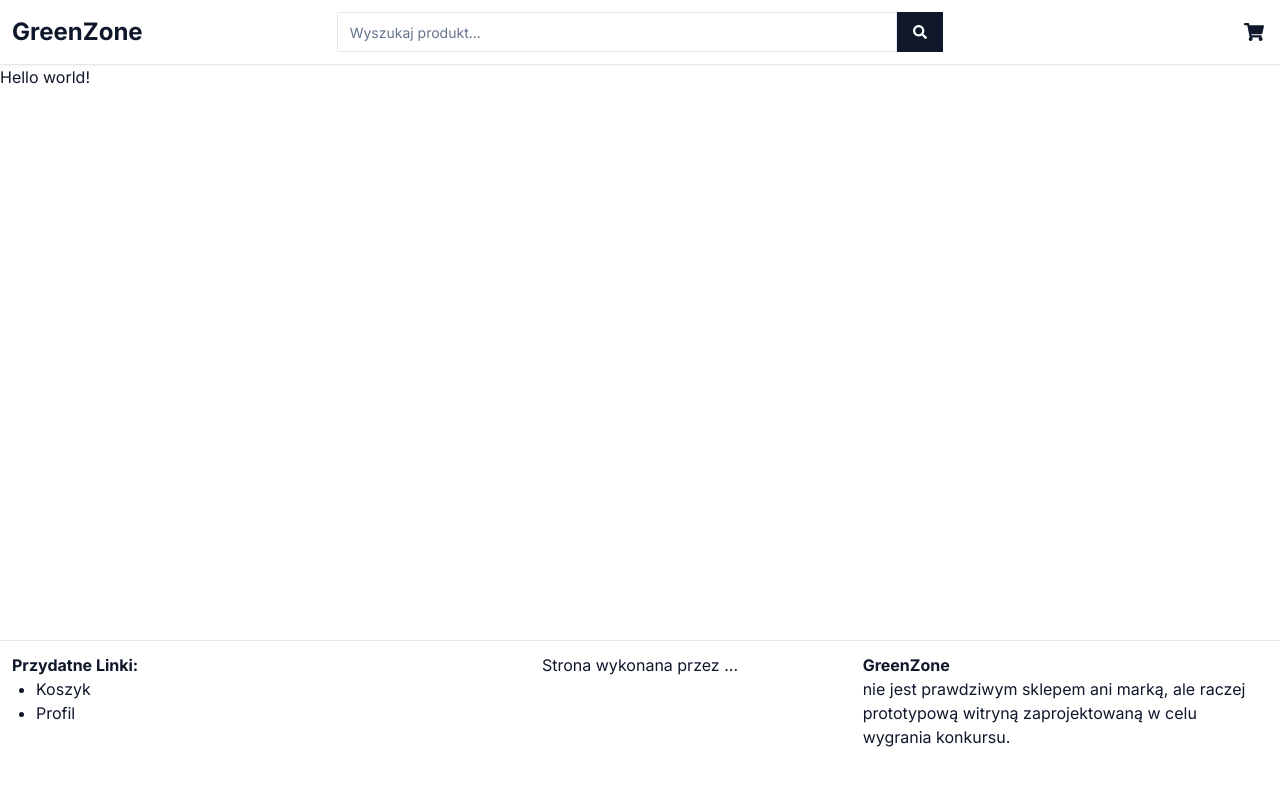
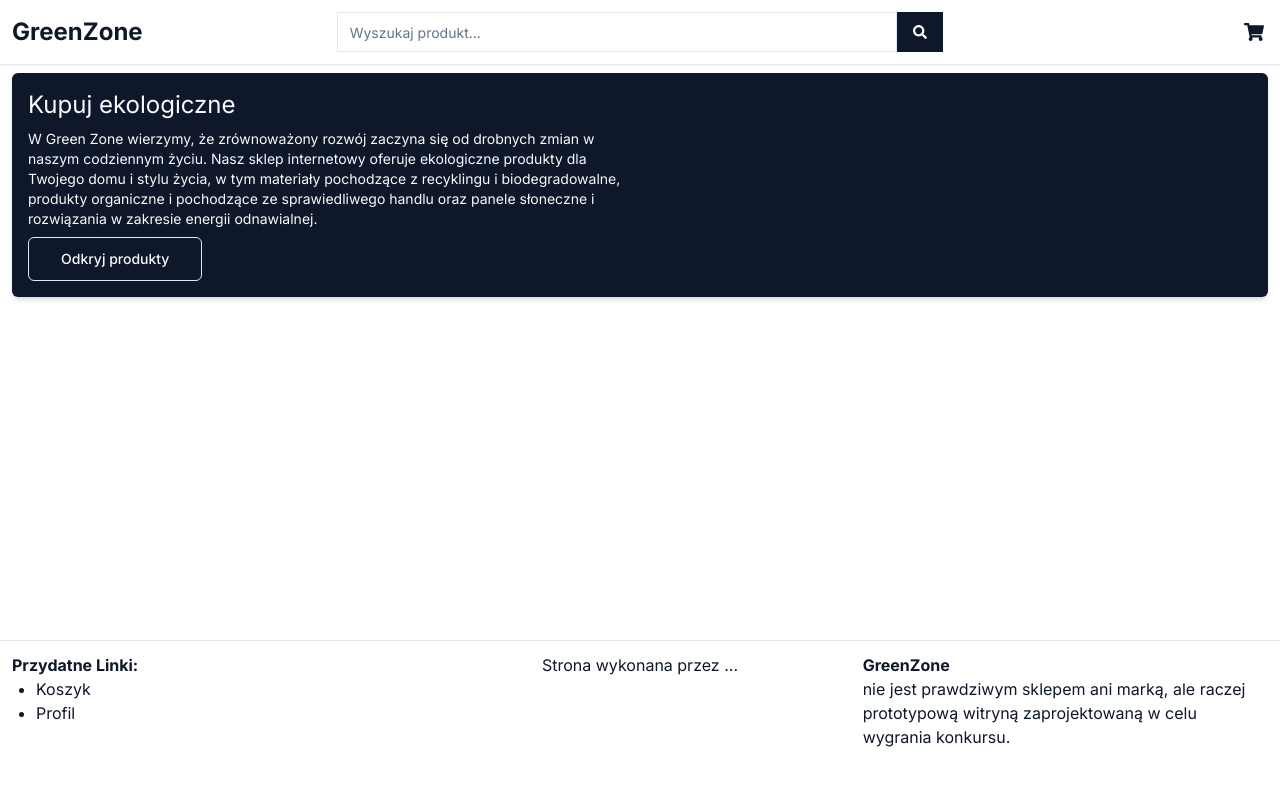
Before and after one commit to Muffinaa/ecoStrona, a Next.js app: page / in a window 1280 px wide. Shown: the top 786 px of the page. Built offline with nearby package versions, Linux system fonts and the light colour scheme.

Commit message:
dodanie contentu do strony

```diff
--- a/app/page.tsx
+++ b/app/page.tsx
@@ -1,6 +1,20 @@
+import { Button } from '@/components/ui/button'
 
 export default function Home() {
   return (
-    <h1>Hello world!</h1>
+    <>
+      <section className="bg-primary text-primary-foreground p-4 mx-3 mt-2 rounded-md shadow-md flex flex-col items-center md:block">
+        <h2 className="text-bold text-2xl mb-2 text-center md:text-left">Kupuj ekologiczne</h2>
+        <div className="md:flex mb-2 ">
+          <p className="text-bold flex-1  text-sm text-justify md:text-left">W Green Zone wierzymy, że zrównoważony rozwój zaczyna się od drobnych zmian w naszym codziennym życiu. Nasz sklep internetowy oferuje ekologiczne produkty dla Twojego domu i stylu życia, w tym materiały pochodzące z recyklingu i biodegradowalne, produkty organiczne i pochodzące ze sprawiedliwego handlu oraz panele słoneczne i rozwiązania w zakresie energii odnawialnej.</p>
+        <div className="flex-1">
+          {/* Dodaj obrazek z undraw.co */}
+        </div>
+        </div>
+        <Button size={'lg'} variant={'outline'}>Odkryj produkty</Button>
+      </section>
+    </>
   )
 }
+
+//
```
